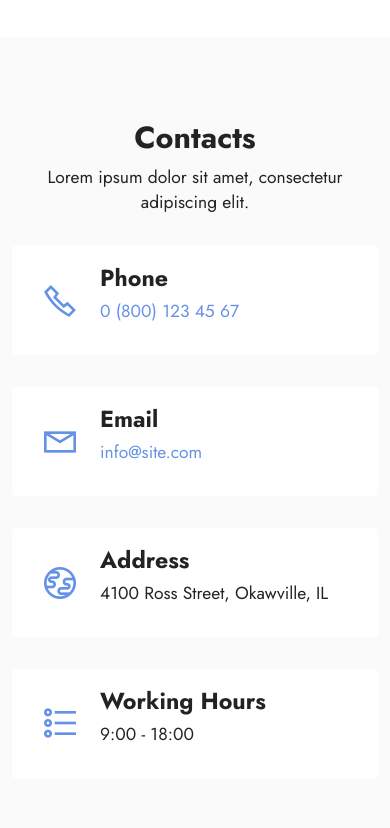
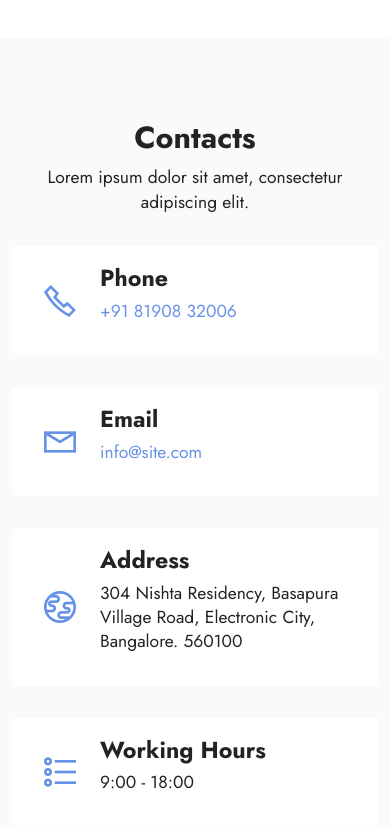
Before and after one commit to Akchy/nee, a plain HTML site: page index.html in a window 390 px wide. Shown: the part 5541-6369 px from the top of the page. Drawn offline with Linux system fonts and the light colour scheme; files whose address does not match are found by name.

Commit message:
Updated Address and Phone Number

```diff
--- a/index.html
+++ b/index.html
@@ -399,7 +399,7 @@
                             <strong>Phone</strong>
                         </h6>
                         <p class="mbr-text mbr-fonts-style display-7">
-                            <a href="tel:+12345678910" class="text-primary">0 (800) 123 45 67</a>
+                            <a href="tel:+12345678910" class="text-primary">+91 81908 32006</a>
                         </p>
                     </div>
                 </div>
@@ -429,7 +429,7 @@
                             <strong>Address</strong>
                         </h6>
                         <p class="mbr-text mbr-fonts-style display-7">
-                            4100 Ross Street, Okawville, IL
+                            304 Nishta Residency, Basapura Village Road, Electronic City, Bangalore. 560100
                         </p>
                     </div>
                 </div>
```
